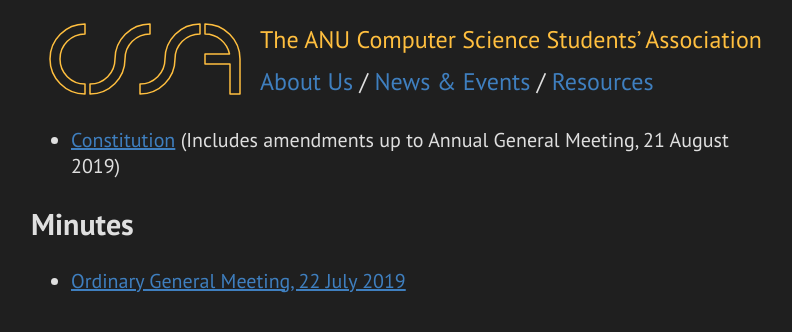
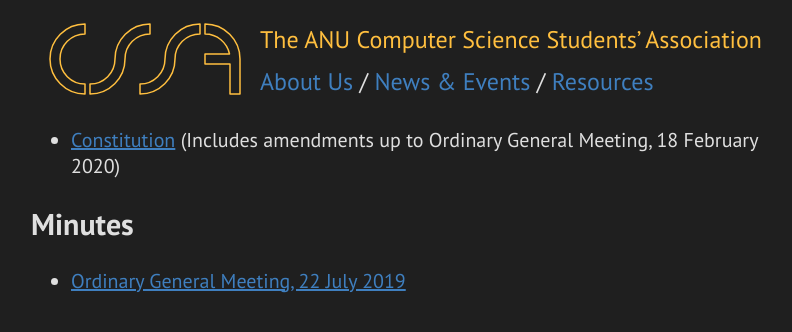
Before and after one commit to iwancoppa/anucssa.github.io, a Jekyll site: the page built from resources.md, in a window 1280 px wide. Shown: the top 332 px of the page, without its empty margins (234-1026 px from the left). Built offline with Jekyll 4.4.1, drawn with Linux system fonts in a browser that asks for light colours.

Commit message:
Add Feb 2020 constitution

```diff
--- a/resources.md
+++ b/resources.md
@@ -2,7 +2,7 @@
 layout: default
 title: Resources
 ---
-* [Constitution](/assets/2019-08-21-constitution.pdf) (Includes amendments up to Annual General Meeting, 21 August 2019)
+* [Constitution](/assets/constitution.pdf) (Includes amendments up to Ordinary General Meeting, 18 February 2020)
 
 Minutes
 -------
```
Also changed, not shown: 2 other files.
